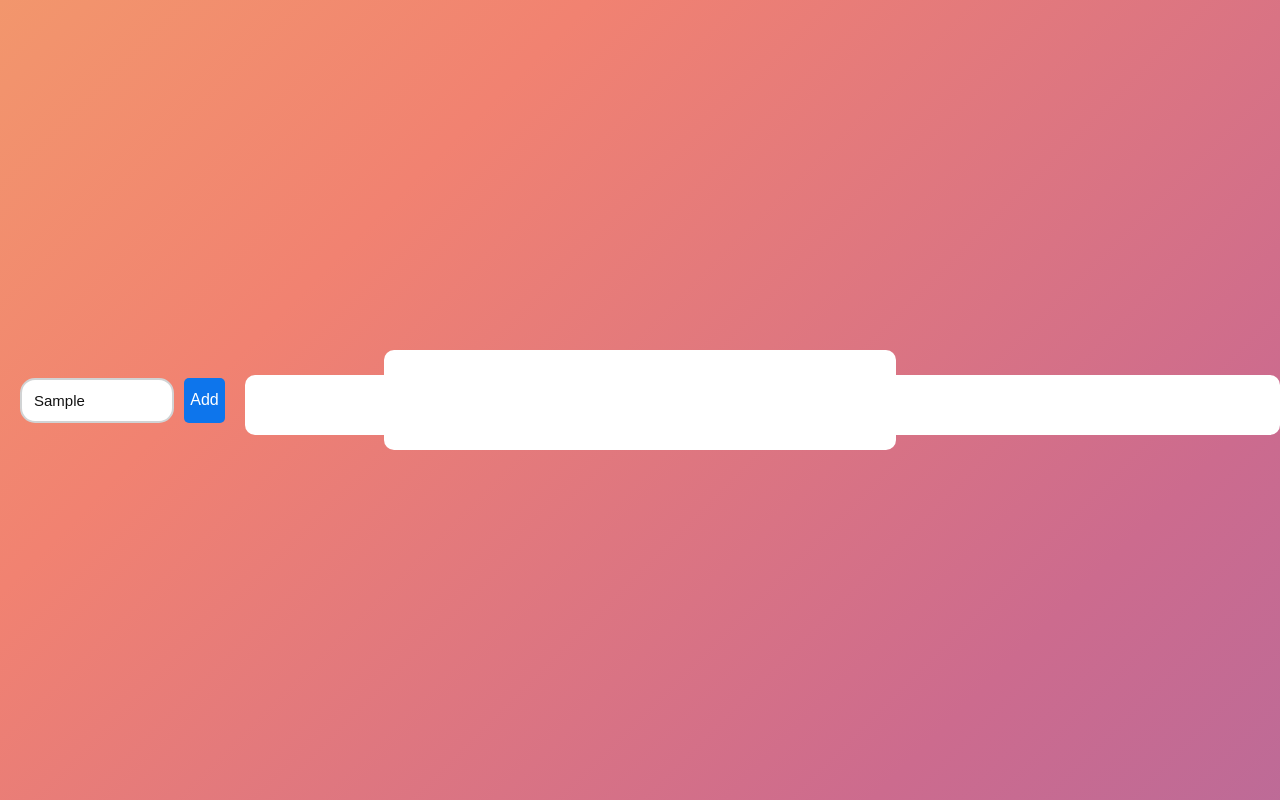
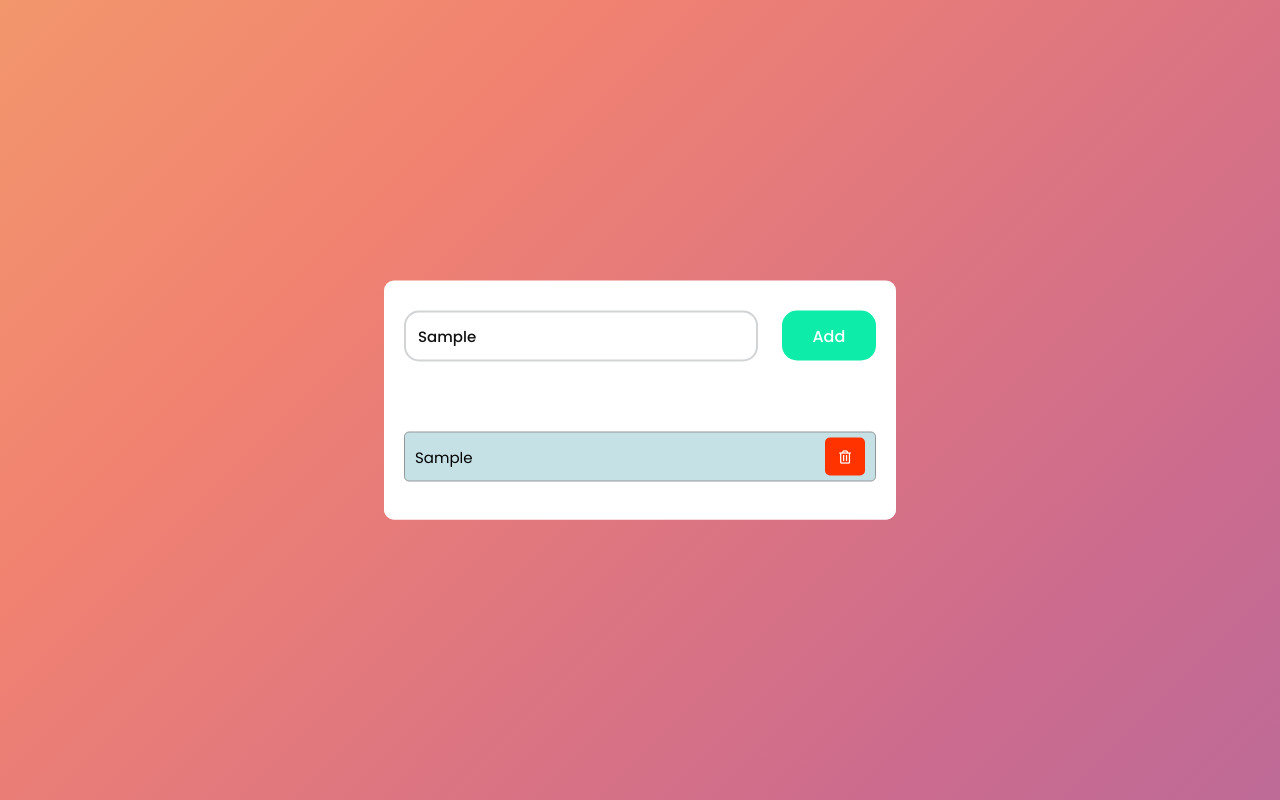
Before and after one commit to aniketttt/ToDo-List-using-Javascript, a plain HTML site: page index.html in a window 1280 px wide. Both pictures are taken after typing "Sample" into the empty fields and a click on the button "Add". Drawn offline with Linux system fonts and the light colour scheme.

Commit message:
final upate

```diff
--- a/index.html
+++ b/index.html
@@ -5,16 +5,51 @@
     <meta http-equiv="X-UA-Compatible" content="IE=edge">
     <meta name="viewport" content="width=device-width, initial-scale=1.0">
     <title>Ani ToDo List </title>
+    <!-----Google font--->
+    <link href="https://fonts.googleapis.com/css2?family=Poppins:wght@400;500&display=swap" rel="stylesheet">
+    <!--Font Awesome CDN-->
+    <link rel="stylesheet" href="https://cdnjs.cloudflare.com/ajax/libs/font-awesome/5.15.2/css/all.min.css">
+    <!-----link style sheet-->
     <link rel="stylesheet" href="style.css">
-    <link rel="stylesheet" href="task.js">
 </head>
 <body>
     <div class="container">
+        <div id="newtask">
+            <input type="text" placeholder="Task to be Done...">
+            <button id="push">Add</button>
+        </div>
+        <div id="tasks"></div>
     </div>
-    <div id="newtask">
-        <input type="text" placeholder="Task to be Done...">
-        <button id="push">Add</button>
-    </div>
-    <div id="tasks"></div>
+    <!------Js part-->
+    <script type="text/javascript">
+        document.querySelector('#push').onclick = function(){
+            if(document.querySelector('#newtask input').value.length == 0){
+                alert("Please Enter a Task")
+            }
+            else{
+                document.querySelector('#tasks').innerHTML += `
+                    <div class="task">
+                        <span id="taskname">
+                            ${document.querySelector('#newtask input').value}
+                        </span>
+                        <button class="delete">
+                            <i class="far fa-trash-alt"></i>
+                        </button>
+                    </div>
+                `;
+
+                var current_tasks = document.querySelectorAll(".delete");
+                for(var i=0; i<current_tasks.length; i++){
+                    current_tasks[i].onclick = function(){
+                        this.parentNode.remove();
+                    }
+                }
+
+
+
+
+            }
+        }
+    </script>
 </body>
 </html>
--- a/style.css
+++ b/style.css
@@ -76,14 +76,14 @@ body{
     float: right;
     font-weight: 500;
     font-size: 16px;
-    background-color: #0d75ec;
+    background-color: #0deca9;
     border: none;
     color: #ffffff;
     cursor: pointer;
     outline: none;
     width: 20%;
-    height: 45px;
-    border-radius: 5px;
+    height: 50px;
+    border-radius: 15px;
     font-family: 'Poppins',sans-serif;
 }
 
@@ -116,7 +116,7 @@ body{
 }
 
 .task button{
-    background-color: #0a2ea4;
+    background-color: rgb(255, 51, 0);
     color: #ffffff;
     border: none;
     cursor: pointer;
--- a/task.js
+++ /dev/null
@@ -1,25 +0,0 @@
-document.querySelector('#push').onclick = function(){
-    if(document.querySelector('#newtask input').value.lenght ==0){
-        alert("Please Enter a Task!")
-    }
-
-    else{
-        document.querySelector('#tasks').innerHTML +=`
-        <div class="task">
-            <span id="taskname">
-                ${document.querySelector('#newtask input').value}
-            </span>
-            <button class="delete">
-                <i class="far fa-trash-alt"></i>
-            </button>
-        </div>
-        `;
-
-        var current_tasks = document.querySelectorAll(".delete");
-        for(var i=0; i<current_tasks.length; i++){
-            current_tasks[i].onclick = function(){
-                this.parentNode.remove();
-            }
-        }
-    }
-}
```
